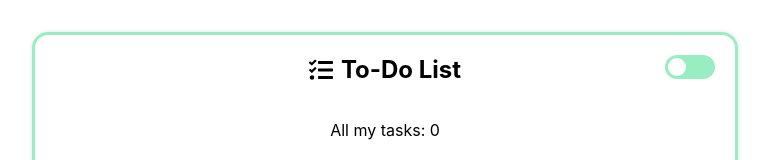
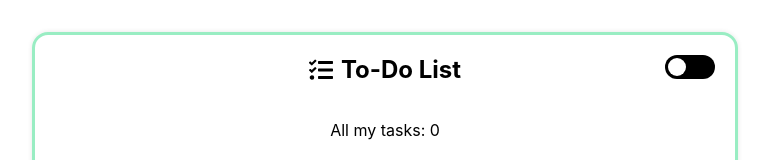
Before and after one commit to valsin132/TO-DO-APP, a React (Vite) app: page / in a window 1280 px wide. Shown: the top 160 px of the page, without its empty margins (255-1024 px from the left). Built offline with nearby package versions, Linux system fonts and the light colour scheme.

Commit message:
added isLightTheme value to checkbox

```diff
--- a/src/components/ThemeToggle.jsx
+++ b/src/components/ThemeToggle.jsx
@@ -2,11 +2,17 @@ import { useContext } from 'react'
 import { ThemeContext } from '../contexts/ThemeContext'
 
 const ThemeToggle = () => {
-    const {toggleTheme} = useContext(ThemeContext)
+    const { isLightTheme, toggleTheme } = useContext(ThemeContext);
+
     return (
         <div className='theme-mode-icon'>
-        <input type="checkbox" name="switch" id="switch"/>
-        <label onClick={toggleTheme} htmlFor="switch"></label>
+        <input
+            type="checkbox"
+            name="switch"
+            id="switch"
+            checked={!isLightTheme}
+            onChange={toggleTheme}/>
+        <label htmlFor="switch"></label>
         </div>
      );
 }
--- a/src/index.css
+++ b/src/index.css
@@ -73,7 +73,7 @@ label {
   cursor: pointer;
   width: 50px;
   height: 24px;
-  background:   var(--green-1);
+  background:   var(--black);
   display: block;
   border-radius: 100px;
   position: relative;
@@ -90,6 +90,10 @@ label:after {
   background: #fff;
   border-radius: 90px;
   transition: 0.3s;
+}
+
+input:checked + label {
+  background: var(--green-1);
 }
 
 input:checked + label:after {
```
Also changed, not shown: src/components/TaskForm.jsx (+4 -4 lines).
